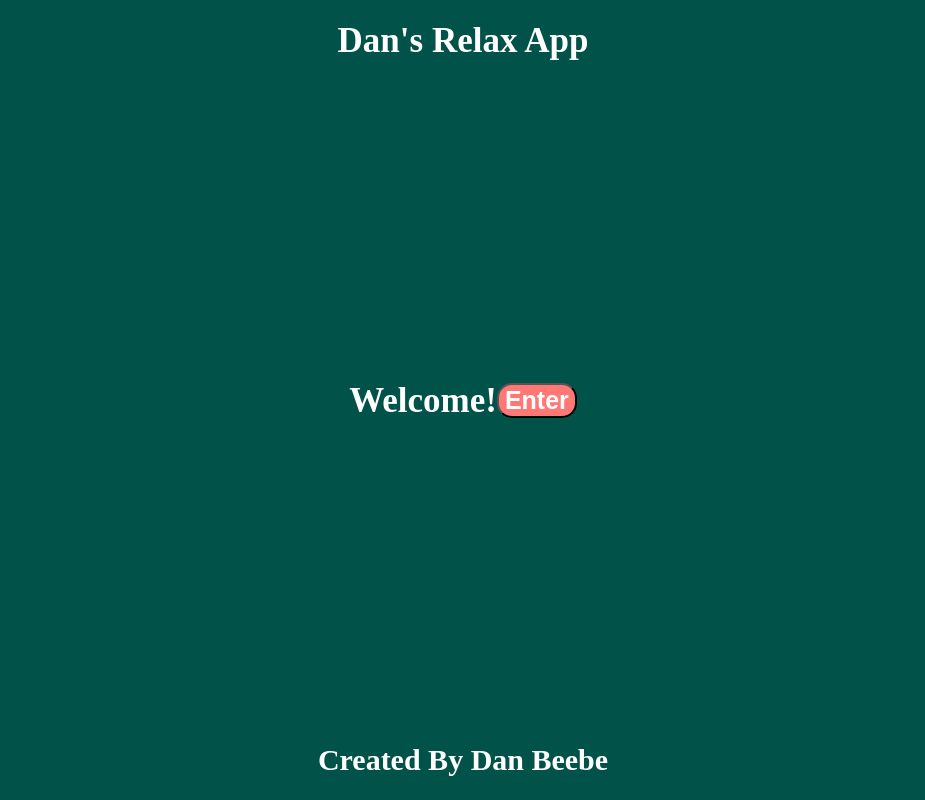
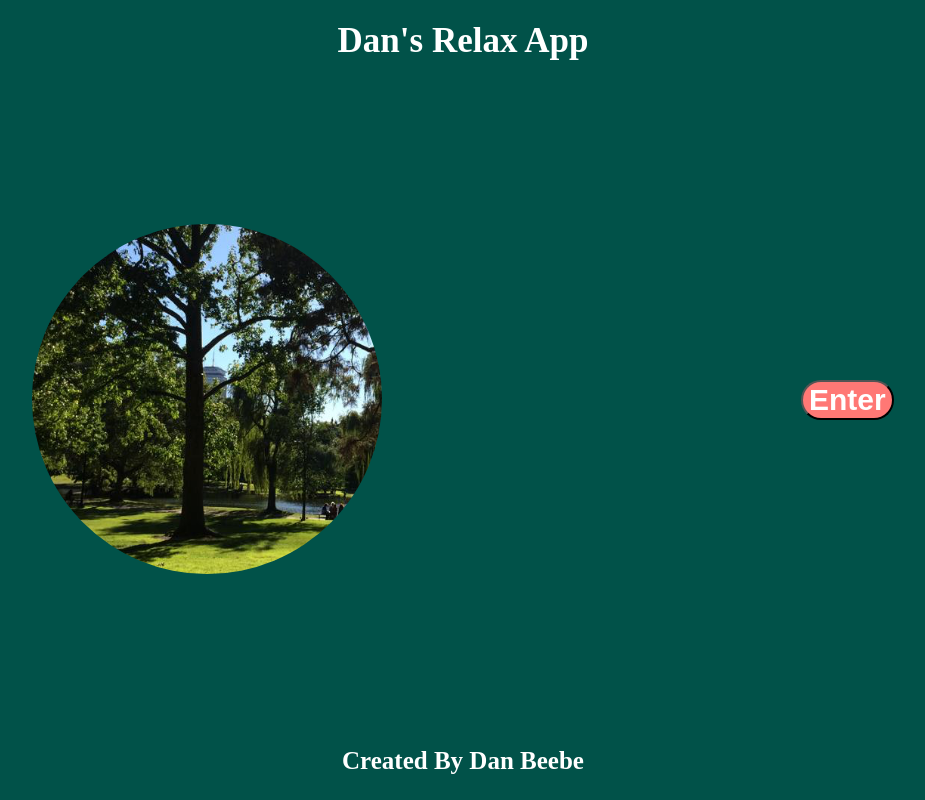
Before and after one commit to danielwbeebe/Relaxation-App, a React (Create React App) app: page / in a window 1280 px wide. Shown: the whole page, without its empty margins (177-1102 px from the left). Built offline with nearby package versions, Linux system fonts and the light colour scheme.

Commit message:
format welcome page

```diff
--- a/src/App.css
+++ b/src/App.css
@@ -101,12 +101,35 @@ table {
 .welcome .main {
   background-color: #015249;
   color: white;
+  justify-content: space-around;
+}
+
+.welcome-left {
+  display: flex;
+  flex-direction: column;
+  justify-content: center;
+  align-content: center;
+  align-items: center;
+}
+
+.welcome-left img {
+  border-radius: 50%;
+  width: 350px;
+  height: 350px;
+}
+
+.welcome-right {
+  display: flex;
+  flex-direction: column;
+  justify-content: center;
+  align-content: center;
+  align-items: center;
 }
 
 .enter-button {
   background-color: #FF7875;
   color: white;
-  border-radius: 15px;
+  border-radius: 20px;
 }
 
 .enter-button:hover {
--- a/src/App.js
+++ b/src/App.js
@@ -1,5 +1,4 @@
 import React, { Component } from 'react';
-import logo from './logo.svg';
 import './App.css';
 import {BrowserRouter as Router, Route} from 'react-router-dom';
 
--- a/src/components/Welcome.jsx
+++ b/src/components/Welcome.jsx
@@ -11,12 +11,19 @@ const Welcome = () => {
       </div>
 
       <div className="main">
-        <h1>Welcome!</h1>
-        <Link to="/home"><button className="enter-button"><h3>Enter</h3></button></Link>
+
+        <div className="welcome-left">
+          <Link to="/home"><img src='./images/welcome-boston.png' alt="Copyright 2014 Photo By Dan Beebe"></img></Link>
+        </div>
+
+        <div className="welcome-right">
+          <Link to="/home"><button className="enter-button"><h2>Enter</h2></button></Link>
+        </div>
+
       </div>
 
       <div className="footer">
-        <a href="https://github.com/danielwbeebe" target="_blank" rel="noopener noreferrer"><h2>Created By Dan Beebe</h2></a>
+        <a href="https://github.com/danielwbeebe" target="_blank" rel="noopener noreferrer"><h3>Created By Dan Beebe</h3></a>
       </div>
 
     </div>
```
Also changed, not shown: public/images/welcome-boston.png (added).
